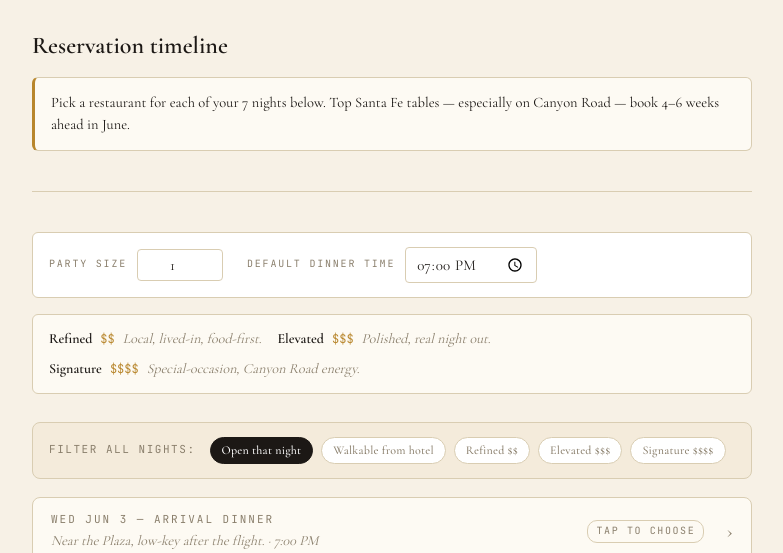
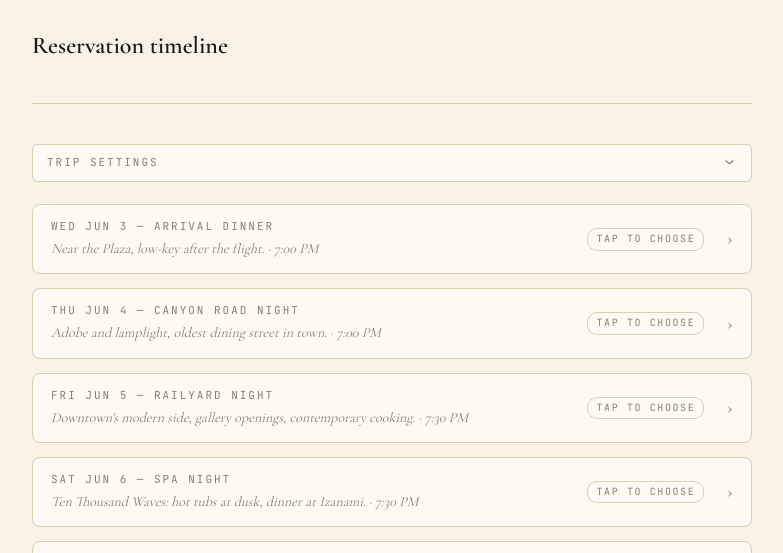
Before and after one commit to jhwiv/trip-restaurants, a website: page demo/index.html in a window 1280 px wide. Shown: the part 189-742 px from the top of the page, without its empty margins (248-1031 px from the left). Drawn offline with nearby package versions, Linux system fonts and the light colour scheme.

Commit message:
Dining: collapse trip-wide settings, drop duplicate empty pill + global filter chips

```diff
--- a/src/restaurants.css
+++ b/src/restaurants.css
@@ -48,6 +48,50 @@
 .tr-legend-label { font-weight: 600; }
 .tr-legend-band  { color: var(--tr-gold); font-family: var(--mono, ui-monospace, monospace); font-size: 12px; }
 .tr-legend-blurb { color: var(--tr-muted); font-style: italic; }
+
+/* ---------- Trip-level settings disclosure (collapsed by default) ---------- */
+.tr-trip-settings {
+  margin: 0 0 22px;
+  border: 1px solid var(--tr-rule);
+  border-radius: 6px;
+  background: var(--tr-card);
+}
+.tr-trip-settings-summary {
+  cursor: pointer;
+  padding: 10px 14px;
+  font-family: var(--mono, ui-monospace, monospace);
+  font-size: 11px;
+  letter-spacing: 0.18em;
+  text-transform: uppercase;
+  color: var(--tr-muted);
+  list-style: none;
+  position: relative;
+  padding-right: 32px;
+  user-select: none;
+}
+.tr-trip-settings-summary::-webkit-details-marker { display: none; }
+.tr-trip-settings-summary::after {
+  content: "›";
+  position: absolute;
+  right: 14px;
+  top: 50%;
+  transform: translateY(-50%) rotate(90deg);
+  font-size: 16px;
+  color: var(--tr-muted);
+  transition: transform 0.15s ease;
+}
+.tr-trip-settings[open] > .tr-trip-settings-summary::after {
+  transform: translateY(-50%) rotate(270deg);
+}
+.tr-trip-settings-summary:hover { color: var(--tr-ink); }
+.tr-trip-settings[open] > .tr-trip-settings-summary {
+  border-bottom: 1px solid var(--tr-rule);
+}
+.tr-trip-settings-body {
+  padding: 14px;
+}
+.tr-trip-settings-body .tr-trip-config { margin: 0 0 12px; border: none; padding: 0; background: transparent; }
+.tr-trip-settings-body .tr-legend { margin: 0; border: none; padding: 0; background: transparent; }
 
 /* ---------- Trip-level config (party size, default time) ---------- */
 .tr-trip-config {
--- a/src/restaurants.js
+++ b/src/restaurants.js
@@ -23,7 +23,8 @@ export function mountDiningTab({ dataset, mount, storageKey = 'trip-restaurants'
   const rerenderAll = () => {
     root.innerHTML = '';
     root.append(renderHeader(dataset, state, rerenderAll));
-    root.append(renderGlobalFilters(dataset, state, rerenderAll));
+    // Global cross-night filter chips were removed — tier selection now happens
+    // inside each night card, so a trip-level filter row was redundant.
     root.append(renderNights(dataset, state));
   };
   rerenderAll();
@@ -312,6 +313,12 @@ function renderHeader(dataset, state, onChange) {
   // (Section heading + intro are rendered by the host page's .lede;
   // don't duplicate them here.)
 
+  // Trip-wide settings live inside a single collapsed disclosure so they
+  // don't push the first night card below the fold on mobile.
+  const settings = el('details', { class: 'tr-trip-settings' });
+  settings.append(el('summary', { class: 'tr-trip-settings-summary' }, 'Trip settings'));
+  const settingsBody = el('div', { class: 'tr-trip-settings-body' });
+
   // Party-size + default-time controls. These drive deep-link prefills.
   const config = el('div', { class: 'tr-trip-config' });
   const partyLabel = el('label', { class: 'tr-config-label', for: 'tr-party-size' }, 'Party size');
@@ -346,7 +353,7 @@ function renderHeader(dataset, state, onChange) {
     el('div', { class: 'tr-config-group' }, partyLabel, partyInput),
     el('div', { class: 'tr-config-group' }, timeLabel, timeInput),
   );
-  wrap.append(config);
+  settingsBody.append(config);
 
   const legend = el('div', { class: 'tr-legend' });
   for (const [id, t] of Object.entries(dataset.tiers || {})) {
@@ -356,7 +363,9 @@ function renderHeader(dataset, state, onChange) {
       t.blurb ? el('span', { class: 'tr-legend-blurb' }, t.blurb) : null,
     ));
   }
-  wrap.append(legend);
+  settingsBody.append(legend);
+  settings.append(settingsBody);
+  wrap.append(settings);
   return wrap;
 }
 
@@ -982,11 +991,9 @@ function renderTimeline(dataset, state) {
 
   const wrap = el('div', { class: 'tr-timeline-wrap' });
 
-  // (a) Nothing picked yet — short empty state, no scary banner
+  // (a) Nothing picked yet — render nothing. The Dining tab's lede already
+  // tells the user to pick a restaurant; a duplicate pill here was redundant.
   if (picked === 0) {
-    wrap.append(el('p', { class: 'tr-timeline-empty' },
-      `Pick a restaurant for each of your ${totalNights} nights below. Top Santa Fe tables — especially on Canyon Road — book 4–6 weeks ahead in June.`,
-    ));
     return wrap;
   }
 
```
